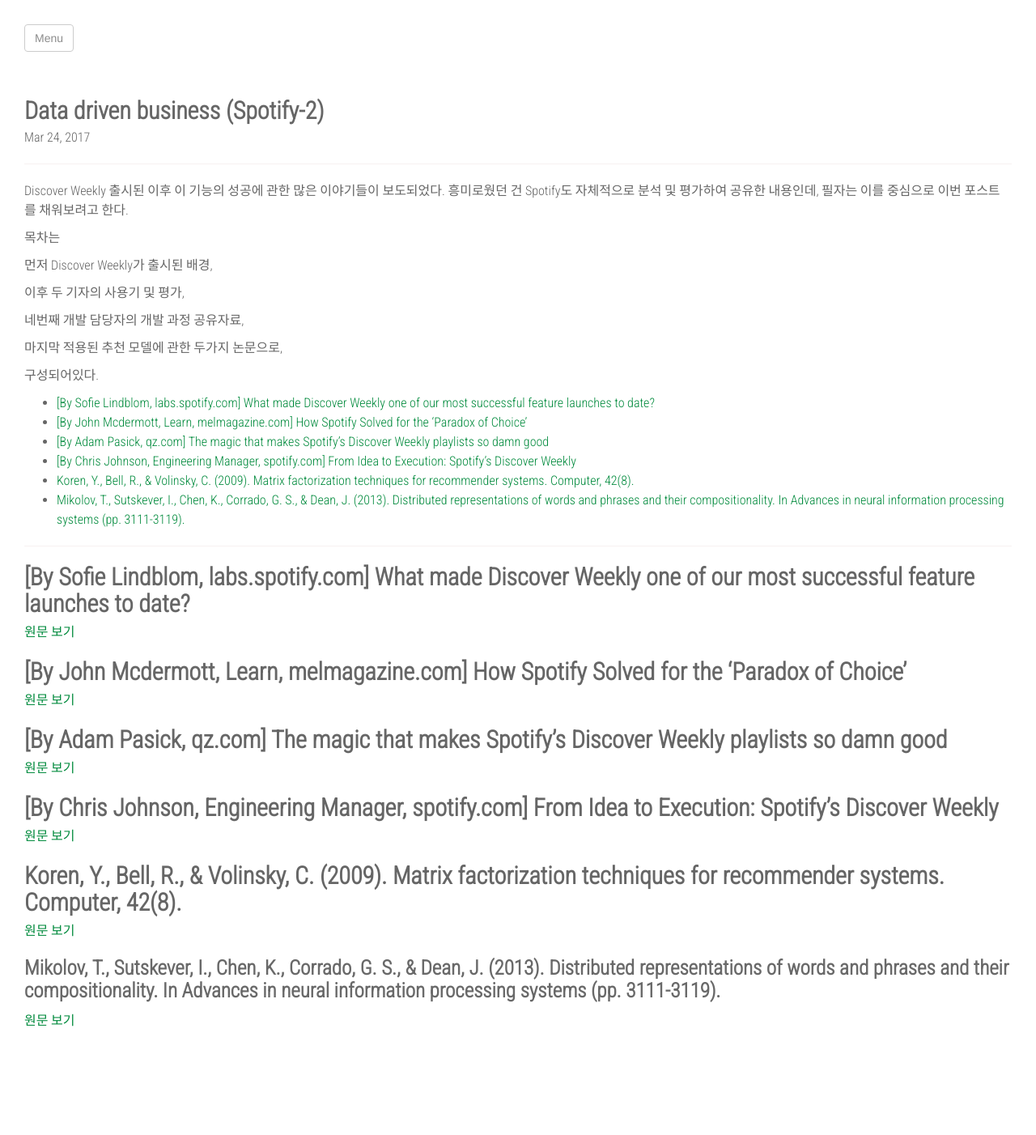
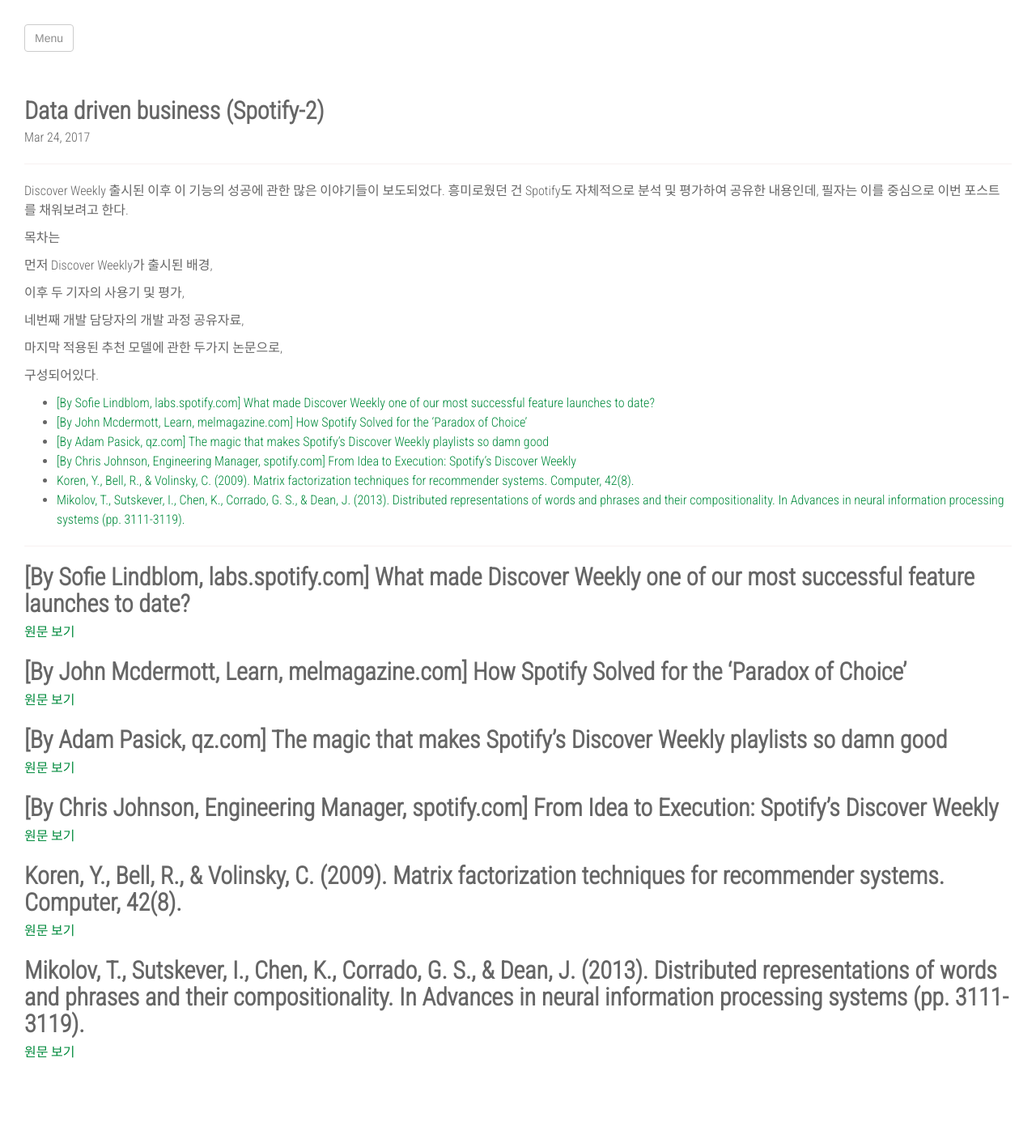
Before and after one commit to deepnsoul/blog, a Jekyll site: the page built from _posts/2017-03-24-databusiness-02.markdown, in a window 1280 px wide. Shown: the whole page at 81% size. Built offline with Jekyll 4.4.1, drawn with Linux system fonts in a browser that asks for light colours; nearby versions of some CDN libraries; before the commit the page ends 1363 px from its top, so only the background shows below that.

```diff
--- a/_posts/2017-03-24-databusiness-02.markdown
+++ b/_posts/2017-03-24-databusiness-02.markdown
@@ -46,6 +46,6 @@ Discover Weekly 출시된 이후 이 기능의 성공에 관한 많은 이야기
 
 [원문 보기](https://datajobs.com/data-science-repo/Recommender-Systems-[Netflix].pdf)
 
-# Mikolov, T., Sutskever, I., Chen, K., Corrado, G. S., & Dean, J. (2013). Distributed representations of words and phrases and their compositionality. In Advances in neural information processing systems (pp. 3111-3119).
+## Mikolov, T., Sutskever, I., Chen, K., Corrado, G. S., & Dean, J. (2013). Distributed representations of words and phrases and their compositionality. In Advances in neural information processing systems (pp. 3111-3119).
 
 [원문 보기](http://papers.nips.cc/paper/5021-distributed-representations-of-words-and-phrases-and-their-compositionality.pdf)
```
